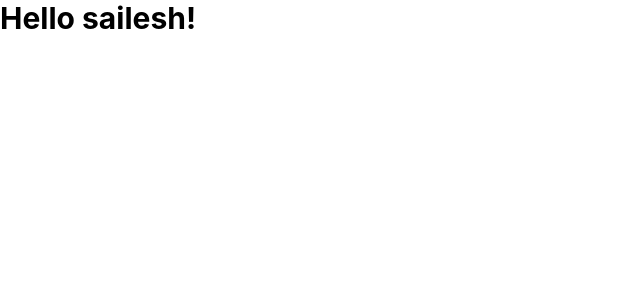
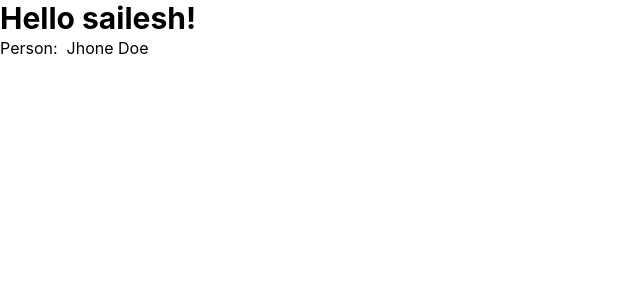
Before and after one commit to sailestha28/React_app_with_typescript, a React (Create React App) app: page / in a window 1280 px wide. Shown: the top 300 px of the page, without its empty margins (0-640 px from the left). Built offline with nearby package versions, Linux system fonts and the light colour scheme.

Commit message:
feat: pass props as string and object using typescript type

```diff
--- a/src/App.tsx
+++ b/src/App.tsx
@@ -1,10 +1,16 @@
 import "./css/global.css";
 import Greet from "./components/Greet";
+import Person from "./components/Person";
 
 function App() {
+  const person = {
+    firstName: "Jhone",
+    lastName: "Doe",
+  };
   return (
     <div>
       <Greet name="sailesh" />
+      <Person name={person} />
     </div>
   );
 }
--- /dev/null
+++ b/src/components/Person.tsx
@@ -0,0 +1,17 @@
+type PersonProps = {
+  name: {
+    firstName: string;
+    lastName: string;
+  };
+};
+
+const Person = (props: PersonProps) => {
+  return (
+    <div>
+      Person: &nbsp;
+      {props.name.firstName} {props.name.lastName}
+    </div>
+  );
+};
+
+export default Person;
```
